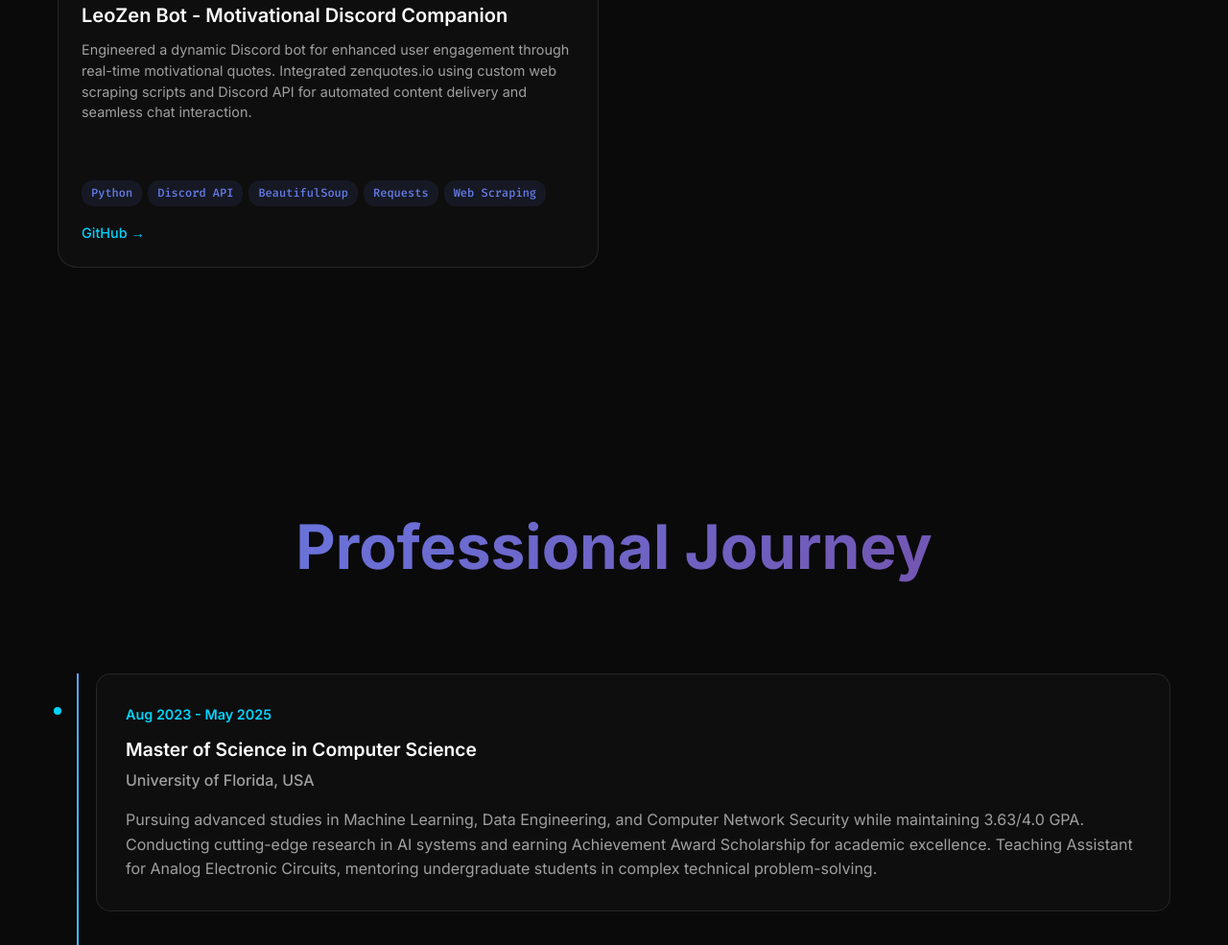
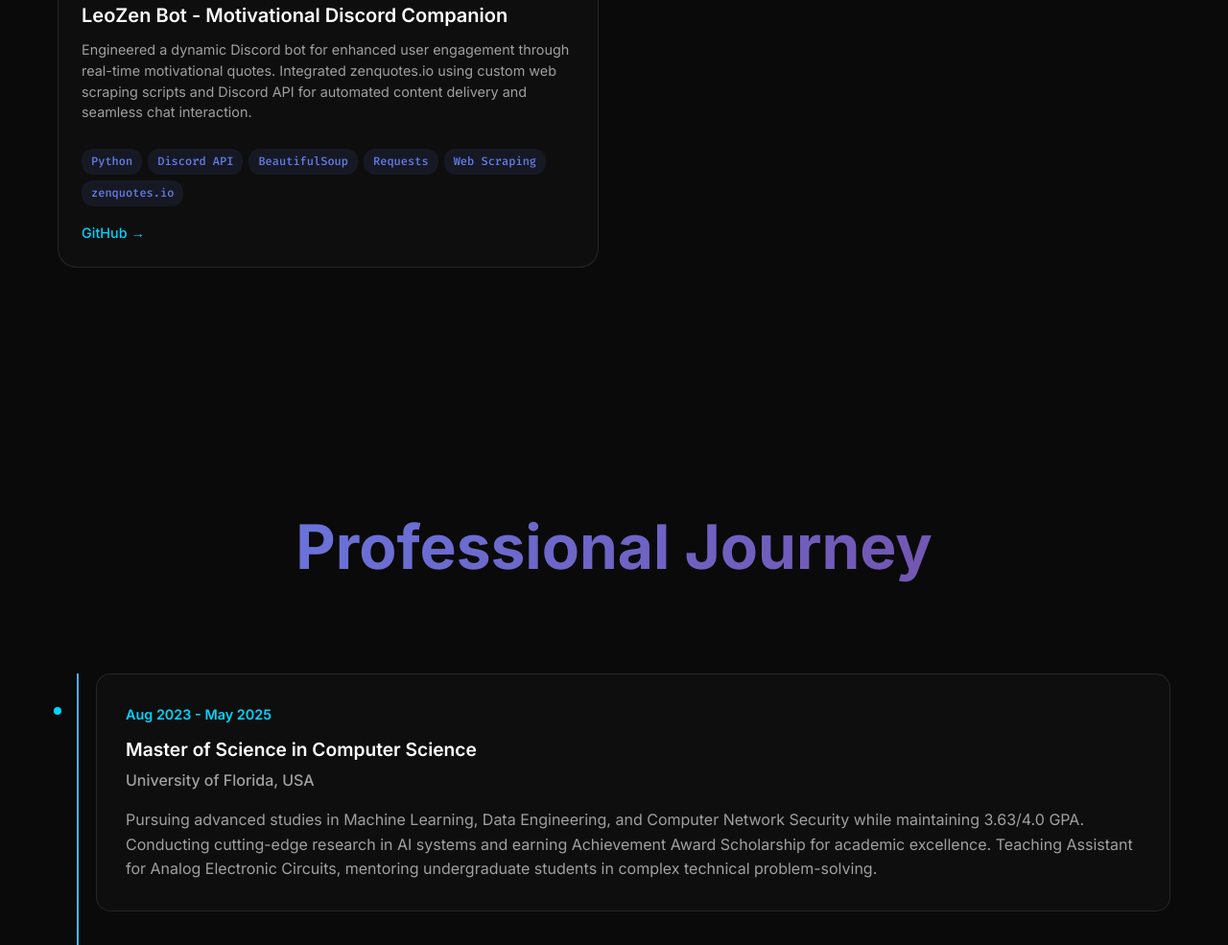
Before and after one commit to Arpita31/arpita31.github.io, an Astro site: page / in a window 1280 px wide. Shown: the part 4830-5815 px from the top of the page at 96% size. Built offline with nearby package versions, Linux system fonts and the light colour scheme; Astro itself is replaced by a stand-in of ours; no server answers.

```diff
--- a/src/pages/index.astro
+++ b/src/pages/index.astro
@@ -62,8 +62,8 @@ const projects = [
     description: "Engineered a dynamic Discord bot for enhanced user engagement through real-time motivational quotes. Integrated zenquotes.io using custom web scraping scripts and Discord API for automated content delivery and seamless chat interaction.",
     icon: `${baseUrl}project-leozen.png`, // 📘 Customize or update image as needed
     iconEmoji: "💬",
-    technologies: ["Python", "Discord API", "BeautifulSoup", "Requests", "Web Scraping"],
-    github: "https://github.com/Arpita31/LeoZen-Bot"
+    technologies: ["Python", "Discord API", "BeautifulSoup", "Requests", "Web Scraping", "zenquotes.io"],
+    github: "https://github.com/Arpita31/LeoZenbot"
   }
 
 ];
```
